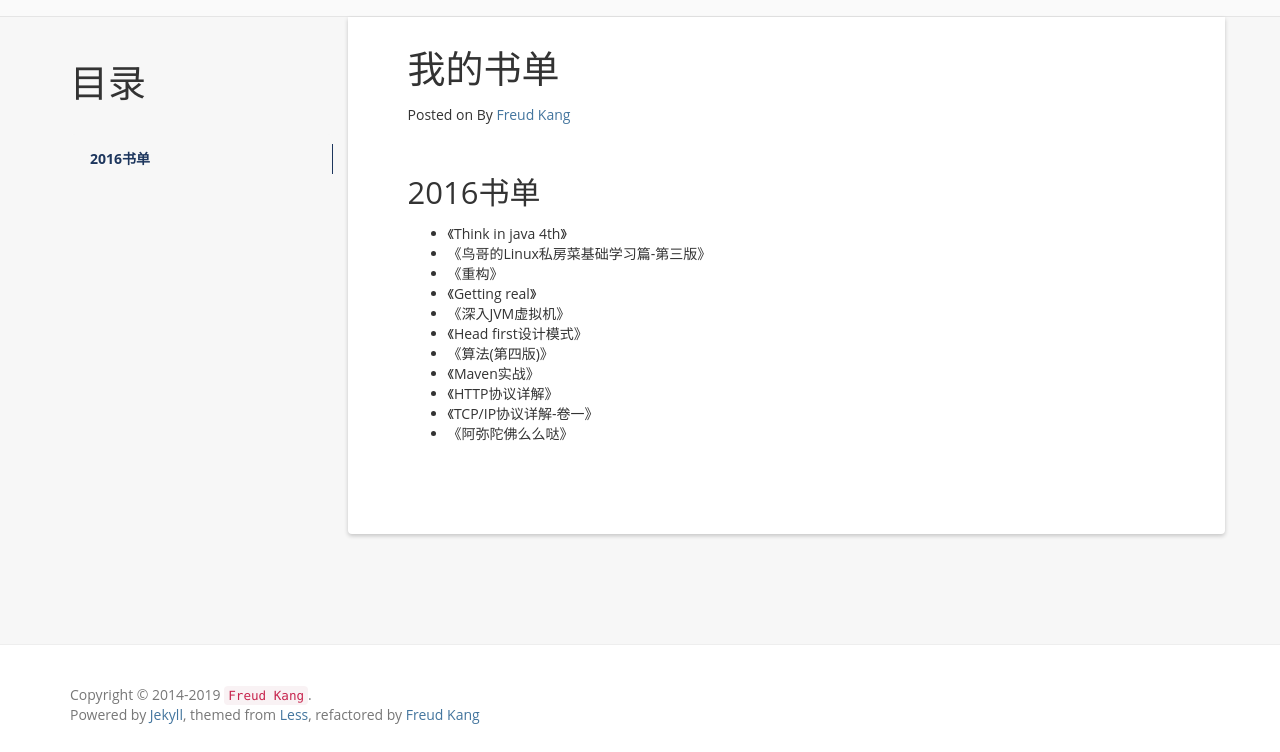
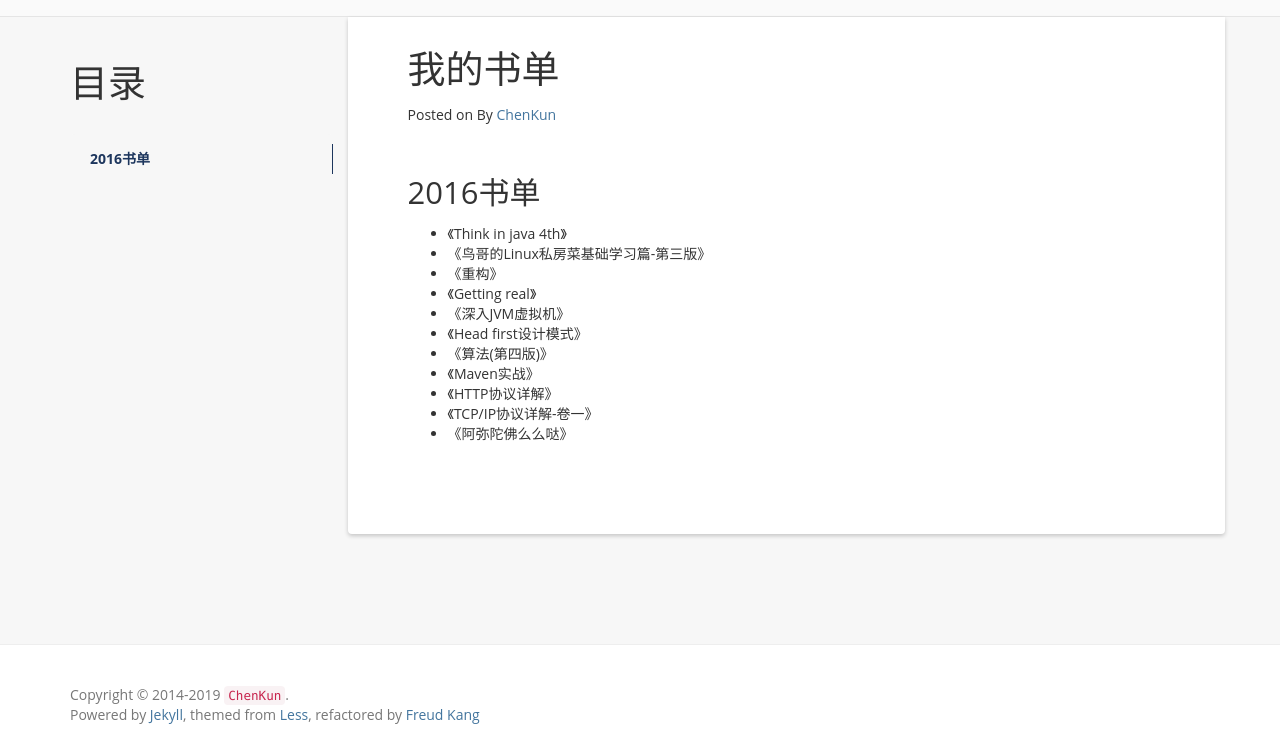
Before and after one commit to fudanchenkun/MyPages, a Jekyll site: the page built from books.md, in a window 1280 px wide and 1085 px high. Shown: the part 330-1082 px from the top of the window. Built offline with Jekyll 4.4.1, drawn with Linux system fonts in a browser that asks for light colours; nearby versions of some CDN libraries; a script that is not in the unit is left out; comment, search, counter and statistics services are not loaded.

```diff
--- a/_config.yml
+++ b/_config.yml
@@ -1,10 +1,10 @@
 # Site settings
 name: Less Or More
-email: luoyan35714@126.com
-author: Freud Kang
+email: 412050554@qq.com
+author: ChenKun
 url: http://www.hifreud.com
 resume_site: http://www.hifreud.com/Resume.io/
-github: https://github.com/luoyan35714/
+github: https://github.com/fudanchenkun/
 baseurl: "/LessOrMore"
 description: Actually, less is more!
 meta_description: 康志华;个人博客;学而不思则罔;思而不学则殆;生命不止;折腾不休
```
